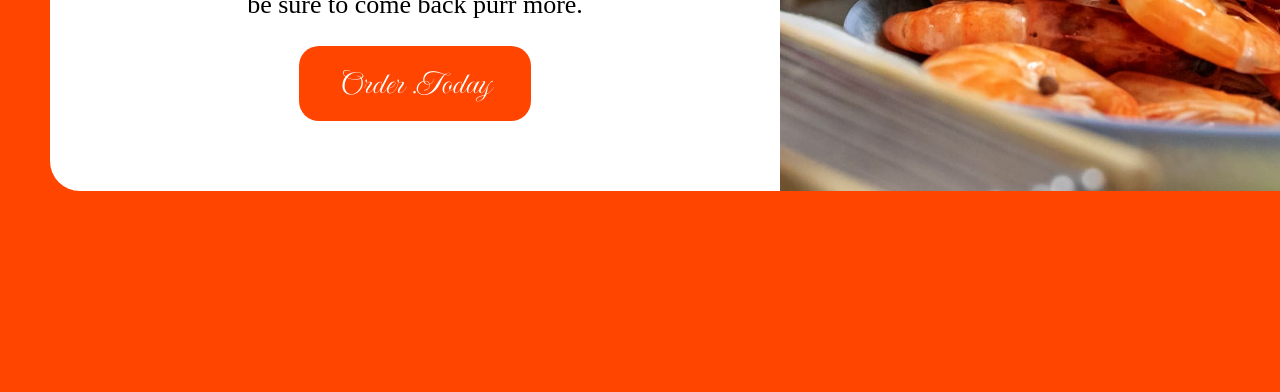
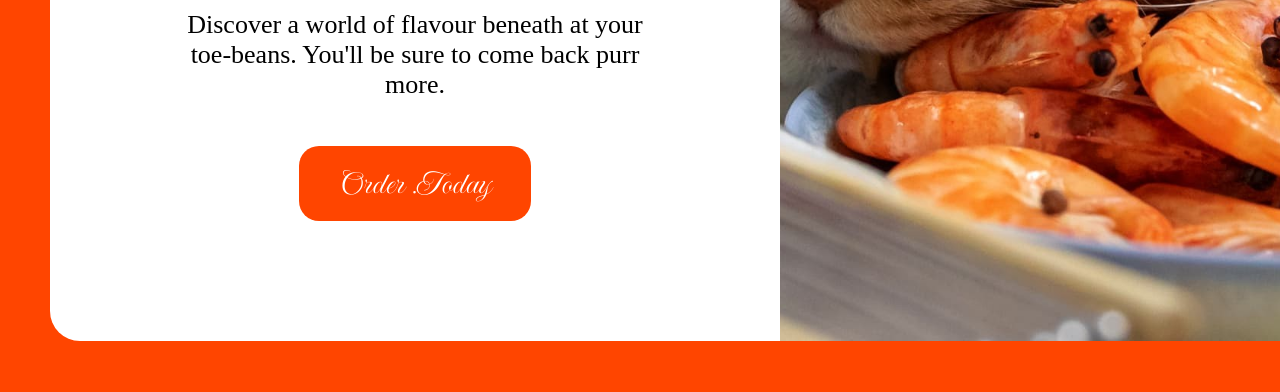
Before and after one commit to slabwu/restaurant-page, a website built with webpack: page src/template.html in a window 1280 px wide. Shown: the part 408-800 px from the top of the page. Built offline with nearby package versions, Linux system fonts and the light colour scheme.

Commit message:
Adjust padding on home page

```diff
--- a/src/styles.css
+++ b/src/styles.css
@@ -90,6 +90,7 @@ h2.home {
 
 p.home {
     font-size: 26px;
+    padding: 0 5vw 20px;
 }
 
 button.home {
@@ -121,7 +122,7 @@ button.home:hover {
 }
 
 .hometext {
-    padding: 70px 40px 70px;
+    padding: 120px 70px 120px;
 }
 
 .homeimg {
```
